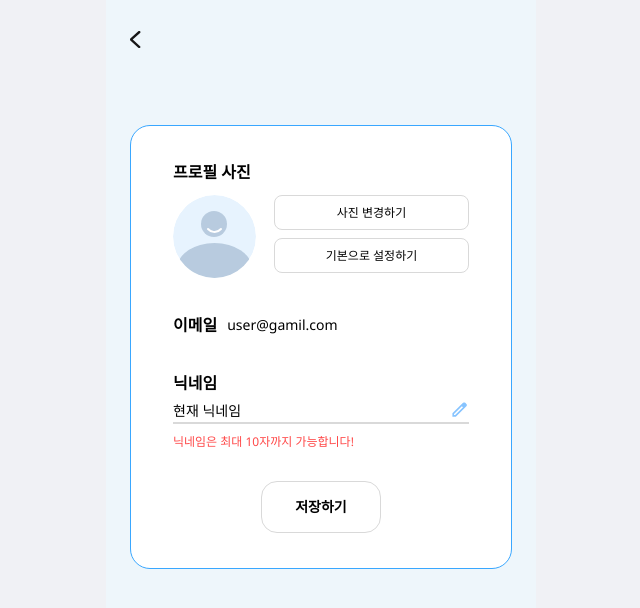
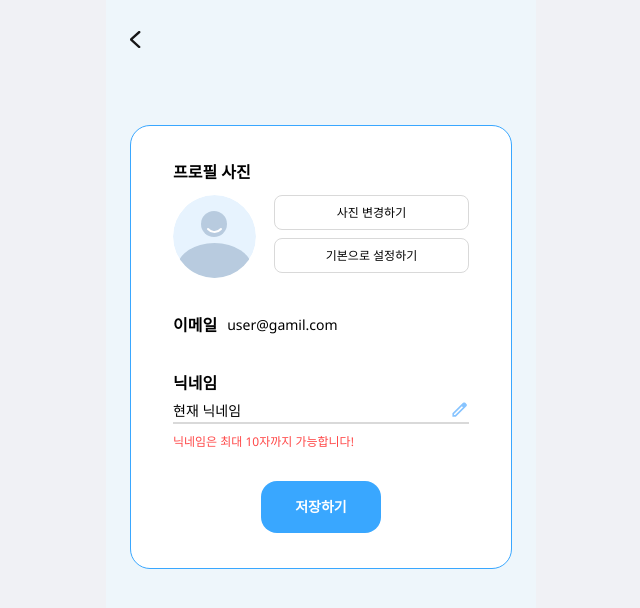
Before and after one commit to ToothDay/Front-Dev, a Next.js app: page /my-page/edit in a window 1280 px wide. Shown: the top 608 px of the page, without its empty margins (319-959 px from the left). Built offline with nearby package versions, Linux system fonts and the light colour scheme.

Commit message:
[16] refactor : 공통 변수사용, 주석제거

```diff
--- a/src/app/my-page/edit/page.module.scss
+++ b/src/app/my-page/edit/page.module.scss
@@ -71,10 +71,7 @@
   border: 1px solid #d9d9d9;
   word-break: keep-all;
   white-space: nowrap;
-  &:hover {
-    background-color: $lightblue;
-    border: 1px solid $blue;
-  }
+  @include button-hover;
 }
 
 .imgText {
@@ -113,8 +110,8 @@
   display: flex;
   &::after {
     @include icon("/pencil.svg", 20px, 20px);
-    background-size: contain; // 이미지 크기를 요소 크기에 맞춤
-    background-repeat: no-repeat; // 이미지 반복 방지
+    background-size: contain;
+    background-repeat: no-repeat;
   }
 }
 
--- a/src/app/my-page/edit/page.tsx
+++ b/src/app/my-page/edit/page.tsx
@@ -34,8 +34,8 @@ const ProfileEdit = () => {
               닉네임은 최대 10자까지 가능합니다!
             </span>
           </div>
-          <BtnBottom btnType="myPage" />
-          {/* <BtnBottom btnType="canSave" /> */}
+          {/* <BtnBottom btnType="myPage" /> */}
+          <BtnBottom btnType="canSave" />
         </article>
       </section>
     </main>
--- a/src/components/common/BtnBottom.module.scss
+++ b/src/components/common/BtnBottom.module.scss
@@ -28,6 +28,6 @@
   width: 120px;
   height: 52px;
   background-color: $deepblue;
-  color: #ffffff;
+  color: $base-white;
   border-radius: 16px;
 }
```
